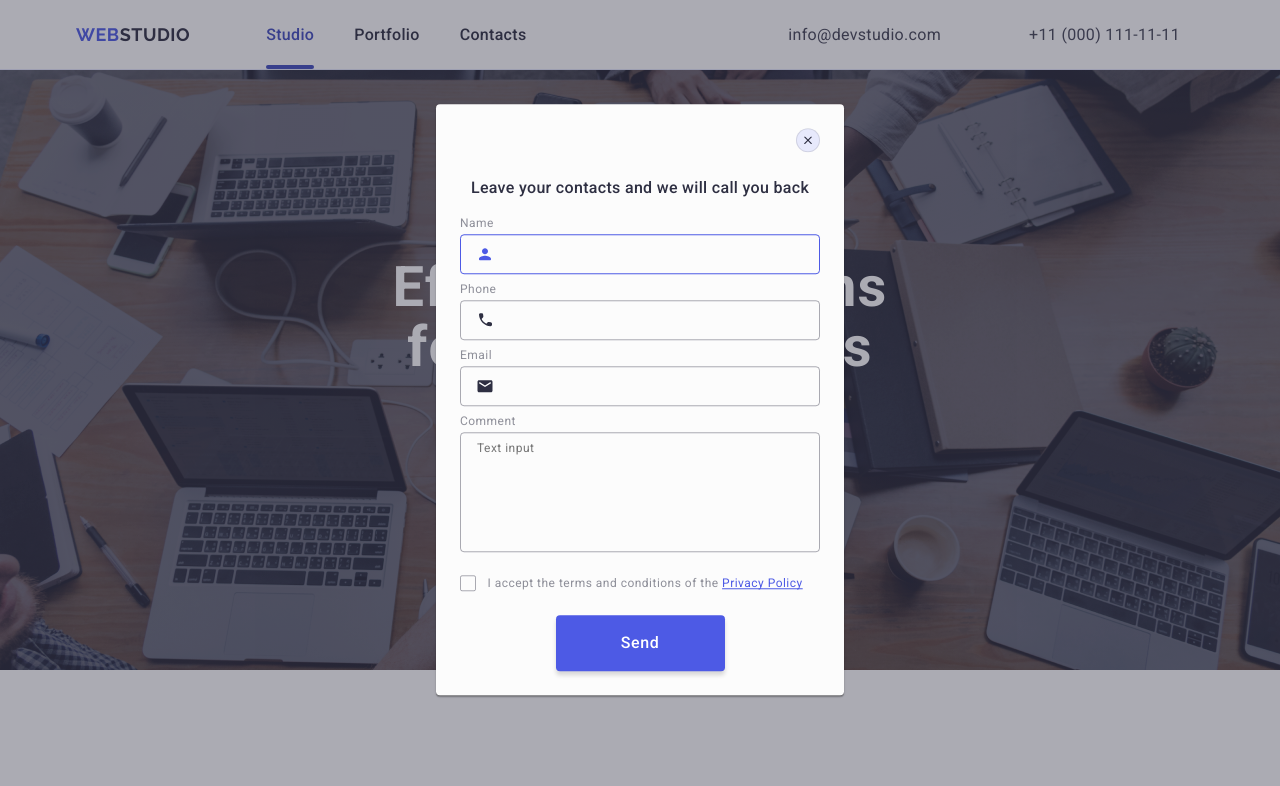
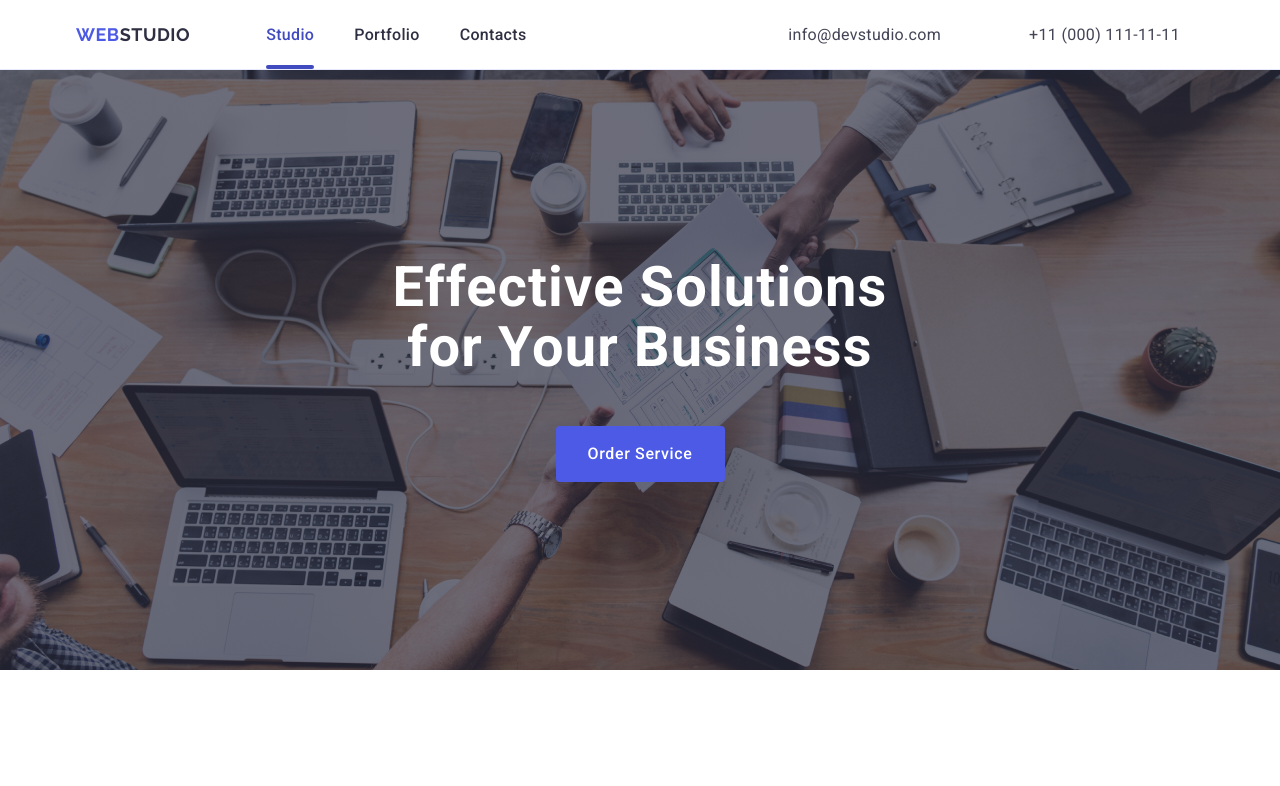
Before and after one commit to juliaparamonova/goit-markup-hw-05, a plain HTML site: page index.html in a window 1280 px wide. Shown: the top 786 px of the page. Drawn offline with nearby package versions, Linux system fonts and the light colour scheme.

Commit message:
index.file

```diff
--- a/css/styles.css
+++ b/css/styles.css
@@ -39,7 +39,6 @@ ul {
 
 .header {
     border-bottom: 1px solid #e7e9fc;
-    display: flex;
     box-shadow: 0px 2px 1px rgba(46, 47, 66, 0.08),
         0px 1px 1px rgba(46, 47, 66, 0.16),
         0px 1px 6px rgba(46, 47, 66, 0.08);
@@ -48,9 +47,6 @@ ul {
 .container-header {
     display: flex;
     align-items: center;
-    padding-top: 24px;
-    padding-bottom: 24px;
-    padding-left: 156px;
     max-width: 1440px;
 }
 
@@ -60,10 +56,14 @@ ul {
     padding: 0 15px;
 }
 
+
+
 .header-nav {
     display: flex;
     align-items: center;
     margin-right: auto;
+    justify-content: space-between;
+
 }
 
 .logo {
@@ -75,8 +75,8 @@ ul {
     font-weight: 700;
     text-transform: uppercase;
     margin-right: 76px;
-    margin-top: 24px;
-    margin-bottom: 24px;
+    padding-top: 24px;
+    padding-bottom: 24px;
 }
 
 .logo-item {
@@ -621,11 +621,11 @@ ul {
 }
 
 
-.modal-overlay.is-open {
+/* .modal-overlay.is-open {
     visibility: visible;
     opacity: 1;
     pointer-events: auto;
-}
+} */
 
 
 .modal {
```
